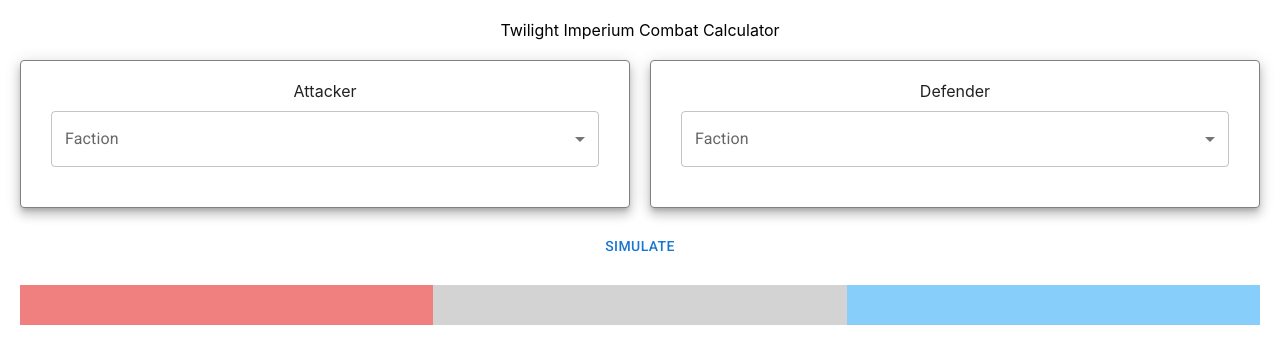
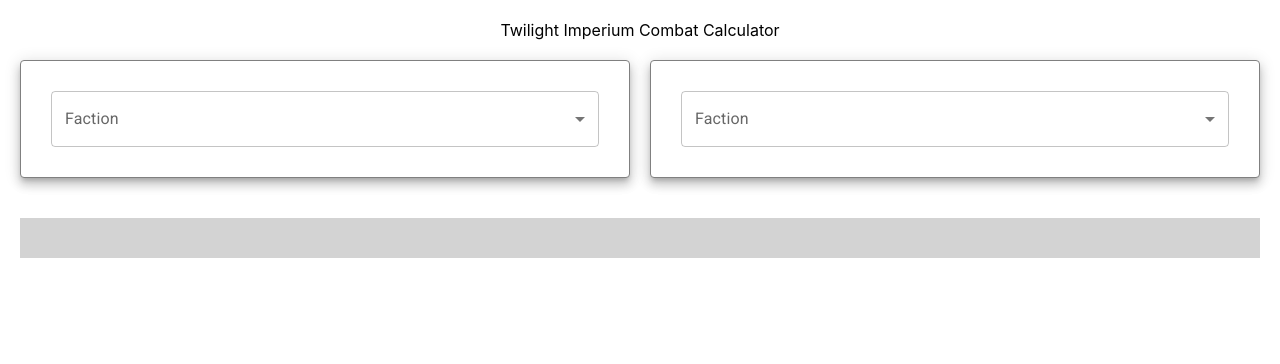
Before and after one commit to jeffu92/board-game-companion, a React (Create React App) app: page /ti4/combat-calc in a window 1280 px wide. Shown: the top 364 px of the page. Built offline with nearby package versions, Linux system fonts and the light colour scheme.

Commit message:
Some small QOL updates: made buttons smaller, added placeholder sections for tech and ACs, hide things until faction is picked, default results bar to gray

```diff
--- a/src/pages/ti4-combat-calculator/Ti4CombatCalculator.page.tsx
+++ b/src/pages/ti4-combat-calculator/Ti4CombatCalculator.page.tsx
@@ -1,4 +1,4 @@
-import { Button, Paper } from "@mui/material";
+import { Paper } from "@mui/material";
 import { useCallback, useState } from "react";
 import { Faction } from "../../ti4/classes/factions/Faction.class";
 import { Unit } from "../../ti4/classes/units/Unit.class";
@@ -38,27 +38,6 @@
     },
     []
   );
-
-  const handleSimulateClick = useCallback(() => {
-    if (attackerFaction && defenderFaction) {
-      onSimulateCombat(
-        {
-          faction: attackerFaction,
-          units: attackerFleet,
-        },
-        {
-          faction: defenderFaction,
-          units: defenderFleet,
-        }
-      );
-    }
-  }, [
-    attackerFaction,
-    attackerFleet,
-    defenderFaction,
-    defenderFleet,
-    onSimulateCombat,
-  ]);
 
   const handleDefenderFleetChange = useCallback(
     (newFleet: Map<string, Unit>) => {
@@ -151,7 +130,6 @@
         className="ti4-combat-calc__attacker ti-combat-calc__participant"
         elevation={7}
       >
-        <div>Attacker</div>
         <FactionFleetBuilderForm
           onFleetChange={handleAttackerFleetChange}
           onFactionChange={handleAttackerFactionChange}
@@ -161,23 +139,16 @@
         className="ti4-combat-calc__defender ti-combat-calc__participant"
         elevation={7}
       >
-        <div>Defender</div>
         <FactionFleetBuilderForm
           onFleetChange={handleDefenderFleetChange}
           onFactionChange={handleDefenderFactionChange}
         />
       </Paper>
-      <Button
-        className="ti4-combat-calc__simbutton"
-        onClick={handleSimulateClick}
-      >
-        Simulate
-      </Button>
       <div className="ti4-combat-calc__results">
         <span
           style={{
             height: "40px",
-            flex: result?.attackers.winPerc ?? 1,
+            flex: result?.attackers.winPerc ?? 0,
             backgroundColor: "lightcoral",
           }}
         ></span>
@@ -191,7 +162,7 @@
         <span
           style={{
             height: "40px",
-            flex: result?.defenders.winPerc ?? 1,
+            flex: result?.defenders.winPerc ?? 0,
             backgroundColor: "lightskyblue",
           }}
         ></span>
--- a/src/pages/ti4-combat-calculator/components/FactionFleetBuilderForm/FactionFleetBuilderForm.component.tsx
+++ b/src/pages/ti4-combat-calculator/components/FactionFleetBuilderForm/FactionFleetBuilderForm.component.tsx
@@ -49,7 +49,9 @@
           <MenuItem value={FactionEnum.JOLNAR}>{FactionEnum.JOLNAR}</MenuItem>
         </Select>
       </FormControl>
-      <FleetBuilderForm faction={faction} onFleetChange={onFleetChange} />
+      {faction && (
+        <FleetBuilderForm faction={faction} onFleetChange={onFleetChange} />
+      )}
     </div>
   );
 };
--- a/src/pages/ti4-combat-calculator/components/FleetBuilderForm/FleetBuilderForm.component.css
+++ b/src/pages/ti4-combat-calculator/components/FleetBuilderForm/FleetBuilderForm.component.css
@@ -1,3 +1,10 @@
+.fleet-builder-form {
+  display: grid;
+  grid-template-columns: 1fr;
+  grid-template-rows: auto;
+  row-gap: 20px;
+}
+
 .fleet-builder-form__add-ship-buttons {
   display: grid;
   grid-template-columns: 1fr 1fr;
--- a/src/pages/ti4-combat-calculator/components/FleetBuilderForm/FleetBuilderForm.component.tsx
+++ b/src/pages/ti4-combat-calculator/components/FleetBuilderForm/FleetBuilderForm.component.tsx
@@ -1,14 +1,20 @@
-import { Button } from "@mui/material";
+import {
+  Accordion,
+  AccordionDetails,
+  AccordionSummary,
+  Button,
+  Typography,
+} from "@mui/material";
 import { Unit } from "../../../../ti4/classes/units/Unit.class";
 import { ShipConfiguration } from "../ShipConfiguration/ShipConfiguration.component";
-import { Add } from "@mui/icons-material";
+import { Add, ExpandMore } from "@mui/icons-material";
 import "./FleetBuilderForm.component.css";
 import { UpgradeDowngradeButton } from "../UpgradeDowngradeButton/UpgradeDowngradeButton.component";
 import {
   unitMap,
   useFleetBuilder,
 } from "../../../../ti4/hooks/useFleetBuilder";
-import { useCallback, useMemo } from "react";
+import { useCallback, useMemo, useState } from "react";
 import { factionMap } from "../../../../ti4/utils/factionMap";
 
 export interface FleetBuilderFormProps {
@@ -31,6 +37,11 @@
     sustainDamage,
     repairDamage,
   } = useFleetBuilder(supportedUnits, onFleetChange);
+  const [isTechSectionExpanded, setIsTechSectionExpanded] = useState(false);
+  const [
+    isActionCardsSectionExpanded,
+    setIsActionCardSectionExpanded,
+  ] = useState(false);
 
   const renderFleetBuilderButtons = useCallback(() => {
     return Array.from(supportedUnits.keys()).map((unitEnum) => {
@@ -44,6 +55,7 @@
               onClick={addThisUnit}
               startIcon={<Add />}
               variant="outlined"
+              size="small"
             >
               {prototypes.get(unitEnum)?.name ?? ""}
             </Button>
@@ -68,6 +80,7 @@
             onClick={addThisUnit}
             startIcon={<Add />}
             variant="outlined"
+            size="small"
           >
             {prototypes.get(unitEnum)?.name ?? ""}
           </Button>
@@ -94,12 +107,52 @@
     });
   }, [fleet, removeUnit, repairDamage, sustainDamage]);
 
+  const handleTechSectionExpansionChange = useCallback(
+    (_: React.SyntheticEvent<Element, Event>, expanded: boolean) => {
+      setIsTechSectionExpanded(expanded);
+    },
+    []
+  );
+
+  const handleActionCardsSectionExpansionChange = useCallback(
+    (_: React.SyntheticEvent<Element, Event>, expanded: boolean) => {
+      setIsActionCardSectionExpanded(expanded);
+    },
+    []
+  );
+
   return (
-    <div>
-      <div className="fleet-builder-form__add-ship-buttons">
-        {renderFleetBuilderButtons()}
+    <div className="fleet-builder-form">
+      <div>
+        <Accordion
+          expanded={isTechSectionExpanded}
+          onChange={handleTechSectionExpansionChange}
+        >
+          <AccordionSummary expandIcon={<ExpandMore />}>
+            <Typography>Technology</Typography>
+          </AccordionSummary>
+          <AccordionDetails>
+            <div>Technology!</div>
+          </AccordionDetails>
+        </Accordion>
+        <Accordion
+          expanded={isActionCardsSectionExpanded}
+          onChange={handleActionCardsSectionExpansionChange}
+        >
+          <AccordionSummary expandIcon={<ExpandMore />}>
+            <Typography>Action Cards</Typography>
+          </AccordionSummary>
+          <AccordionDetails>
+            <div>Action Cards!</div>
+          </AccordionDetails>
+        </Accordion>
       </div>
-      {renderFleet()}
+      <div>
+        <div className="fleet-builder-form__add-ship-buttons">
+          {renderFleetBuilderButtons()}
+        </div>
+        {renderFleet()}
+      </div>
     </div>
   );
 };
--- a/src/pages/ti4-combat-calculator/components/UpgradeDowngradeButton/UpgradeDowngradeButton.component.tsx
+++ b/src/pages/ti4-combat-calculator/components/UpgradeDowngradeButton/UpgradeDowngradeButton.component.tsx
@@ -27,6 +27,7 @@
           variant="outlined"
           color="error"
           startIcon={<ArrowDownward />}
+          size="small"
         >
           Downgrade
         </Button>
@@ -36,6 +37,7 @@
           variant="outlined"
           color="success"
           startIcon={<ArrowUpward />}
+          size="small"
         >
           Upgrade
         </Button>
```
